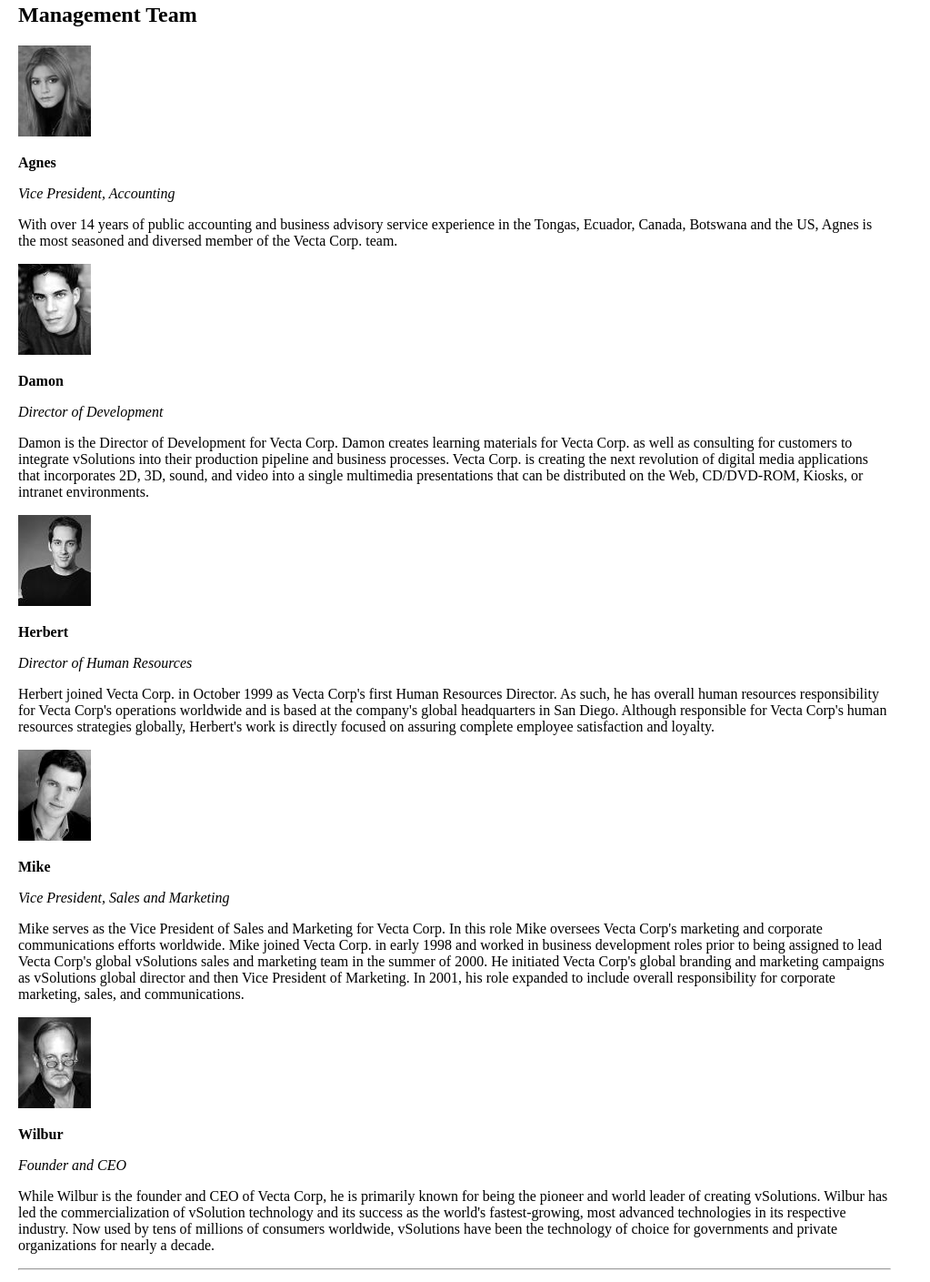
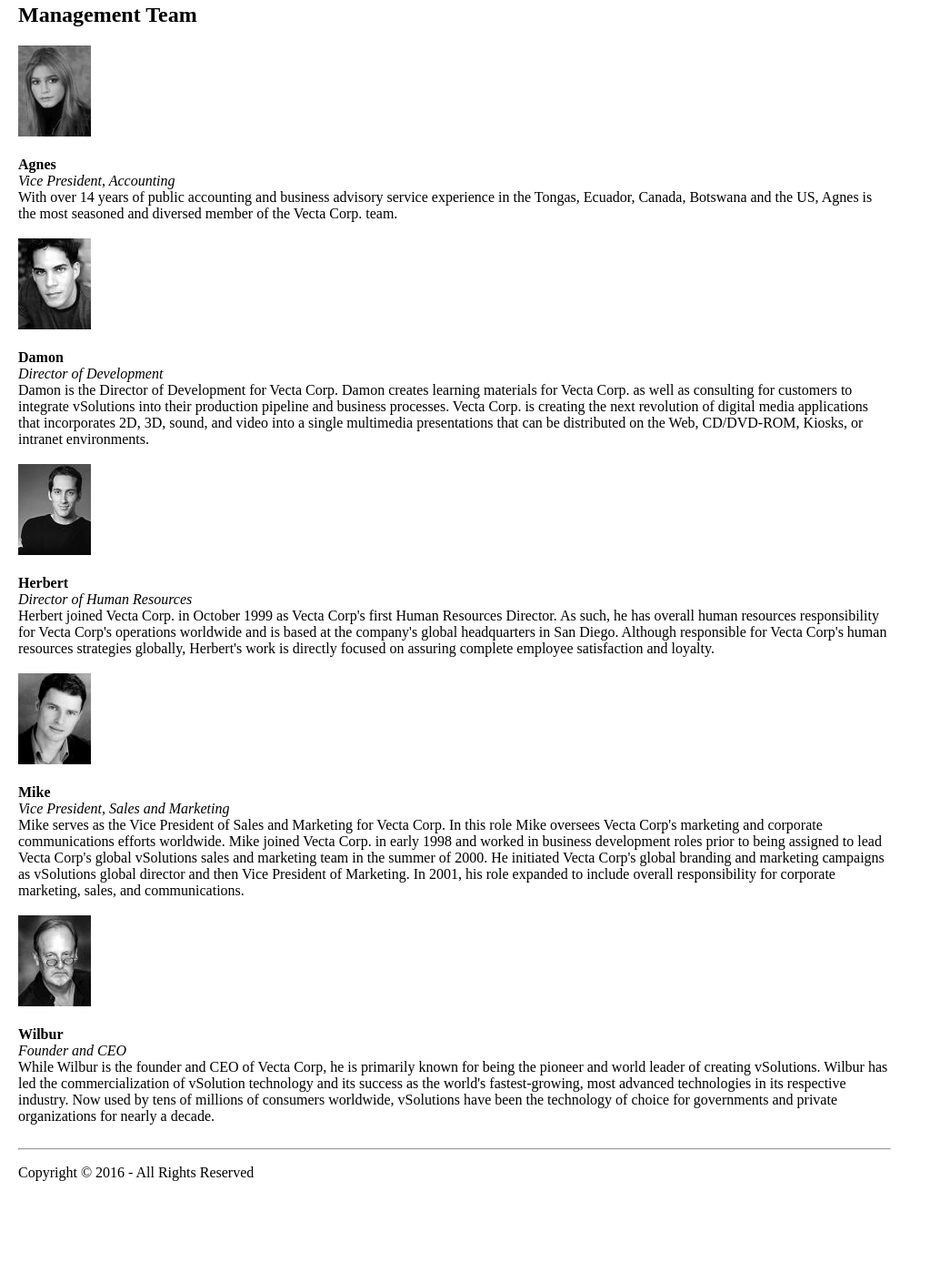
Before and after one commit to mmerlyn/CS648-Assignment-2, a plain HTML site: page aboutus.html in a window 1280 px wide. Shown: the part 651-2060 px from the top of the page at 91% size, without its empty margins (0-1023 px from the left). After the commit the page ends 1965 px from the top, so only its background shows below. Drawn offline with Linux system fonts and the light colour scheme.

Commit message:
Update: Spaces

```diff
--- a/aboutus.html
+++ b/aboutus.html
@@ -63,78 +63,66 @@
 
         <div>
           <h2>Management Team</h2>
-          <img src="images/head_agnes.gif" />
-          <p><b>Agnes</b></p>
-          <i>Vice President, Accounting</i>
-          <p>
-            With over 14 years of public accounting and business advisory
-            service experience in the Tongas, Ecuador, Canada, Botswana and the
-            US, Agnes is the most seasoned and diversed member of the Vecta
-            Corp. team.
-          </p>
+          <img src="images/head_agnes.gif" /><br /><br />
+          <b>Agnes</b><br />
+          <i>Vice President, Accounting</i><br />
+          With over 14 years of public accounting and business advisory service
+          experience in the Tongas, Ecuador, Canada, Botswana and the US, Agnes
+          is the most seasoned and diversed member of the Vecta Corp. team.<br /><br />
         </div>
 
         <div>
-          <img src="images/head_damon.gif" />
-          <p><b>Damon</b></p>
-          <i>Director of Development</i>
-          <p>
+          <img src="images/head_damon.gif" /><br /><br />
+          <b>Damon</b><br />
+          <i>Director of Development</i><br />
           Damon is the Director of Development for Vecta Corp. Damon creates
-            learning materials for Vecta Corp. as well as consulting for
-            customers to integrate vSolutions into their production pipeline and
-            business processes. Vecta Corp. is creating the next revolution of
-            digital media applications that incorporates 2D, 3D, sound, and
-            video into a single multimedia presentations that can be distributed
-            on the Web, CD/DVD-ROM, Kiosks, or intranet environments.
-          </p>
+          learning materials for Vecta Corp. as well as consulting for customers
+          to integrate vSolutions into their production pipeline and business
+          processes. Vecta Corp. is creating the next revolution of digital
+          media applications that incorporates 2D, 3D, sound, and video into a
+          single multimedia presentations that can be distributed on the Web,
+          CD/DVD-ROM, Kiosks, or intranet environments.<br /><br />
         </div>
 
         <div>
-          <img src="images/head_herbert.gif" />
-          <p><b>Herbert</b></p>
-          <i>Director of Human Resources</i>
-          <p>
-            Herbert joined Vecta Corp. in October 1999 as Vecta Corp's first
-            Human Resources Director. As such, he has overall human resources
+          <img src="images/head_herbert.gif" /><br /><br />
+          <b>Herbert</b><br />
+          <i>Director of Human Resources</i><br />
+          Herbert joined Vecta Corp. in October 1999 as Vecta Corp's first Human
+          Resources Director. As such, he has overall human resources
           responsibility for Vecta Corp's operations worldwide and is based at
           the company's global headquarters in San Diego. Although responsible
           for Vecta Corp's human resources strategies globally, Herbert's work
           is directly focused on assuring complete employee satisfaction and
-            loyalty.
-          </p>
+          loyalty.<br /><br />
         </div>
 
         <div>
-          <img src="images/head_mike.gif" />
-          <p><b>Mike</b></p>
-          <i>Vice President, Sales and Marketing</i>
-          <p>
+          <img src="images/head_mike.gif" /><br /><br />
+          <b>Mike</b><br />
+          <i>Vice President, Sales and Marketing</i><br />
           Mike serves as the Vice President of Sales and Marketing for Vecta
-            Corp. In this role Mike oversees Vecta Corp's marketing and
-            corporate communications efforts worldwide. Mike joined Vecta Corp.
-            in early 1998 and worked in business development roles prior to
-            being assigned to lead Vecta Corp's global vSolutions sales and
-            marketing team in the summer of 2000. He initiated Vecta Corp's
-            global branding and marketing campaigns as vSolutions global
-            director and then Vice President of Marketing. In 2001, his role
-            expanded to include overall responsibility for corporate marketing,
-            sales, and communications.
-          </p>
+          Corp. In this role Mike oversees Vecta Corp's marketing and corporate
+          communications efforts worldwide. Mike joined Vecta Corp. in early
+          1998 and worked in business development roles prior to being assigned
+          to lead Vecta Corp's global vSolutions sales and marketing team in the
+          summer of 2000. He initiated Vecta Corp's global branding and
+          marketing campaigns as vSolutions global director and then Vice
+          President of Marketing. In 2001, his role expanded to include overall
+          responsibility for corporate marketing, sales, and communications.<br /><br />
         </div>
 
         <div>
-          <img src="images/head_wilbur.gif" />
-          <p><b>Wilbur</b></p>
-          <i>Founder and CEO</i>
-          <p>
+          <img src="images/head_wilbur.gif" /><br /><br />
+          <b>Wilbur</b><br />
+          <i>Founder and CEO</i><br />
           While Wilbur is the founder and CEO of Vecta Corp, he is primarily
           known for being the pioneer and world leader of creating vSolutions.
           Wilbur has led the commercialization of vSolution technology and its
-            success as the world's fastest-growing, most advanced technologies
-            in its respective industry. Now used by tens of millions of
-            consumers worldwide, vSolutions have been the technology of choice
-            for governments and private organizations for nearly a decade.
-          </p>
+          success as the world's fastest-growing, most advanced technologies in
+          its respective industry. Now used by tens of millions of consumers
+          worldwide, vSolutions have been the technology of choice for
+          governments and private organizations for nearly a decade.<br /><br />
         </div>
       </section>
     </main>
```
Also changed, not shown: contactus.html (+1 -1 lines), index.html (+12 -18 lines), solutions.html (+1 -1 lines). Lines whose indentation alone changed are shown as unchanged.
